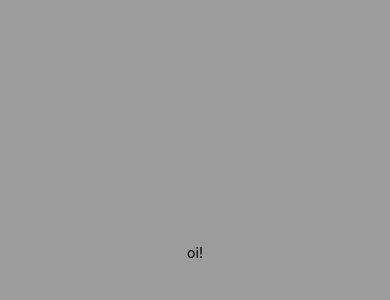
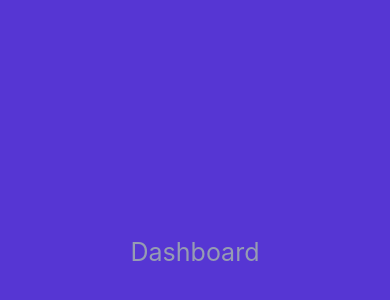
Before and after one commit to rodneyems/studies, a React Native app in the folder ReactNative/gofinace/: screen / in a window 390 px wide. Shown: the part 170-470 px from the top of the page. Built offline with nearby package versions, Linux system fonts and the light colour scheme.

Commit message:
add simple view with default theme

```diff
--- a/ReactNative/gofinace/App.js
+++ b/ReactNative/gofinace/App.js
@@ -1,21 +1,12 @@
-import { StatusBar } from 'expo-status-bar';
 import React from 'react';
-import { StyleSheet, Text, View } from 'react-native';
+import { ThemeProvider } from 'styled-components/native';
+import { Dasboard } from './src/Dashboard/Dashboard';
+import theme from './src/global/styles/theme';
 
 export default function App() {
   return (
-    <View style={styles.container}>
-      <Text>oi!</Text>
-      <StatusBar style="auto" />
-    </View>
+    <ThemeProvider theme={theme}>
+      <Dasboard></Dasboard>
+    </ThemeProvider>
   );
 }
-
-const styles = StyleSheet.create({
-  container: {
-    flex: 1,
-    backgroundColor: '#4448',
-    alignItems: 'center',
-    justifyContent: 'center',
-  },
-});
--- /dev/null
+++ b/ReactNative/gofinace/src/Dashboard/Dashboard.tsx
@@ -0,0 +1,10 @@
+import React from 'react';
+import { Container, Title } from './styles';
+
+export function Dasboard() {
+  return (
+    <Container>
+      <Title>Dashboard</Title>
+    </Container>
+  );
+}
--- /dev/null
+++ b/ReactNative/gofinace/src/Dashboard/styles.ts
@@ -0,0 +1,12 @@
+import styled from 'styled-components/native'
+export const Container = styled.View`
+    flex: 1;
+    justify-content: center;
+    align-items: center;
+    background-color: ${(props) => props.theme.colors.primary };
+`;
+
+export const Title = styled.Text`
+  font-size: 25px;
+  color: ${(props) => props.theme.colors.text };
+`;
```
